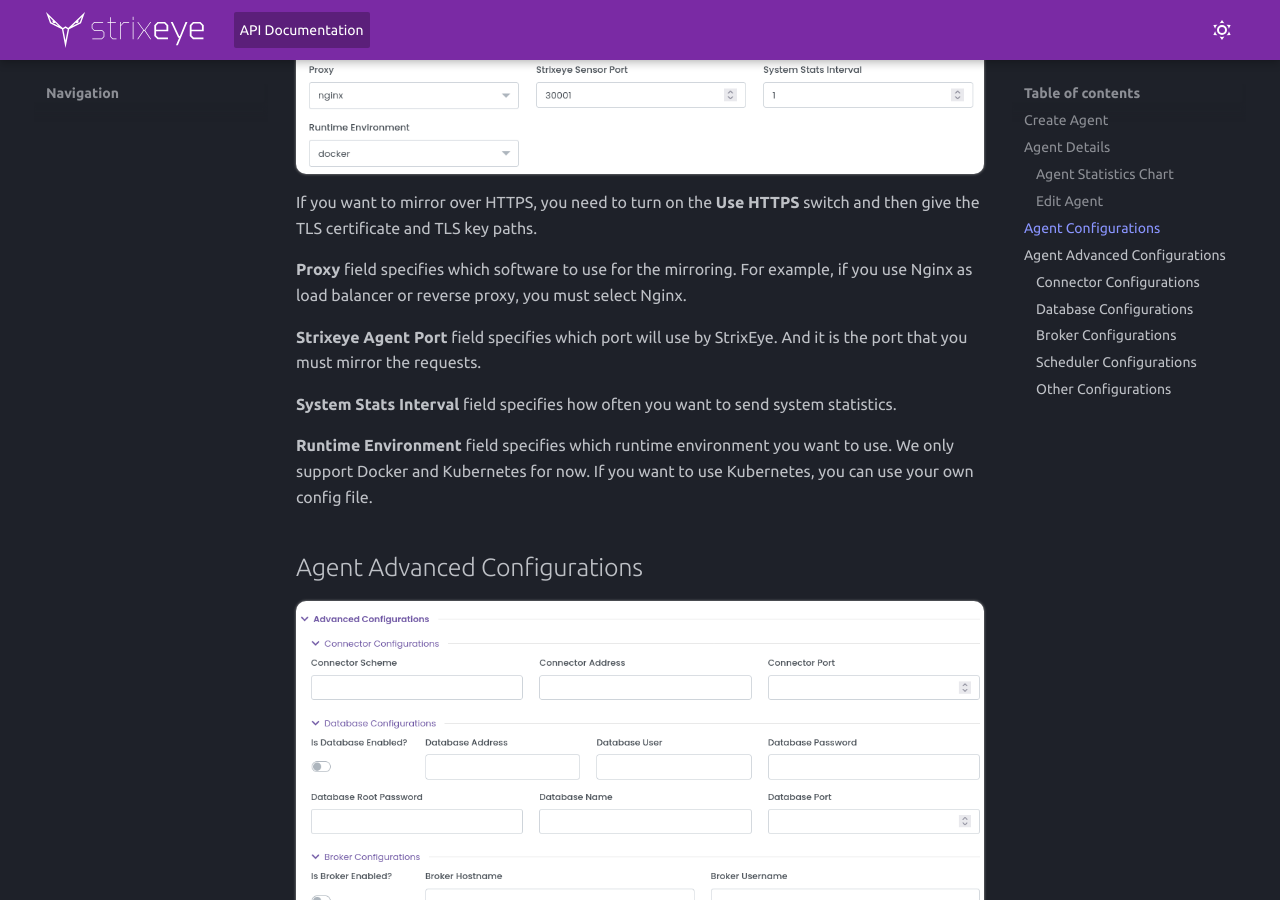
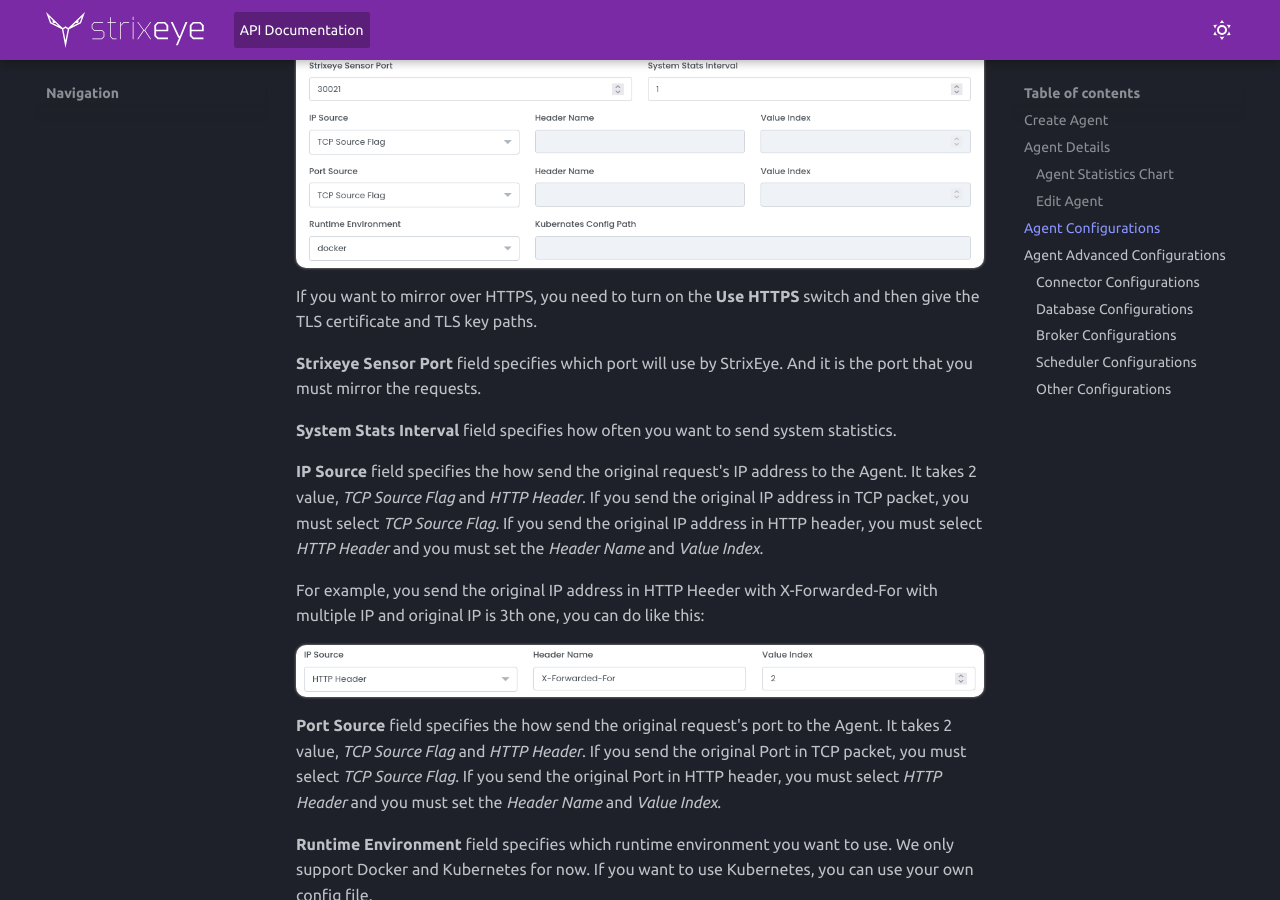
Before and after one commit to strixeyecom/strixeyecom.github.io, an MkDocs documentation site: the page built from docs/in-depth_dashboard/agents.md, in a window 1280 px wide and 900 px high, scrolled down 1629 px. Built offline with MkDocs 1.6.1 and Material for MkDocs 9.7.7, drawn with Linux system fonts in a browser that asks for light colours.

Commit message:
update agent doc

```diff
--- a/docs/in-depth_dashboard/agents.md
+++ b/docs/in-depth_dashboard/agents.md
@@ -33,11 +33,17 @@
 
 If you want to mirror over HTTPS, you need to turn on the **Use HTTPS** switch and then give the TLS certificate and TLS key paths.
 
-**Proxy** field specifies which software to use for the mirroring. For example, if you use Nginx as load balancer or reverse proxy, you must select Nginx.
-
-**Strixeye Agent Port** field specifies which port will use by StrixEye. And it is the port that you must mirror the requests.
+**Strixeye Sensor Port** field specifies which port will use by StrixEye. And it is the port that you must mirror the requests.
 
 **System Stats Interval** field specifies how often you want to send system statistics.
+
+**IP Source** field specifies the how send the original request's IP address to the Agent. It takes 2 value, *TCP Source Flag* and *HTTP Header*. If you send the original IP address in TCP packet, you must select *TCP Source Flag*. If you send the original IP address in HTTP header, you must select *HTTP Header* and you must set the *Header Name* and *Value Index*.
+
+For example, you send the original IP address in HTTP Heeder with X-Forwarded-For with multiple IP and original IP is 3th one, you can do like this:
+
+![agent name and agent domains](../assets/images/agent_ip_source.png)
+
+**Port Source** field specifies the how send the original request's port to the Agent. It takes 2 value, *TCP Source Flag* and *HTTP Header*. If you send the original Port in TCP packet, you must select *TCP Source Flag*. If you send the original Port in HTTP header, you must select *HTTP Header* and you must set the *Header Name* and *Value Index*.
 
 **Runtime Environment** field specifies which runtime environment you want to use. We only support Docker and Kubernetes for now. If you want to use Kubernetes, you can use your own config file.
 
```
Also changed, not shown: docs/assets/images/agent_config.png, docs/assets/images/agent_ip_source.png (added).
